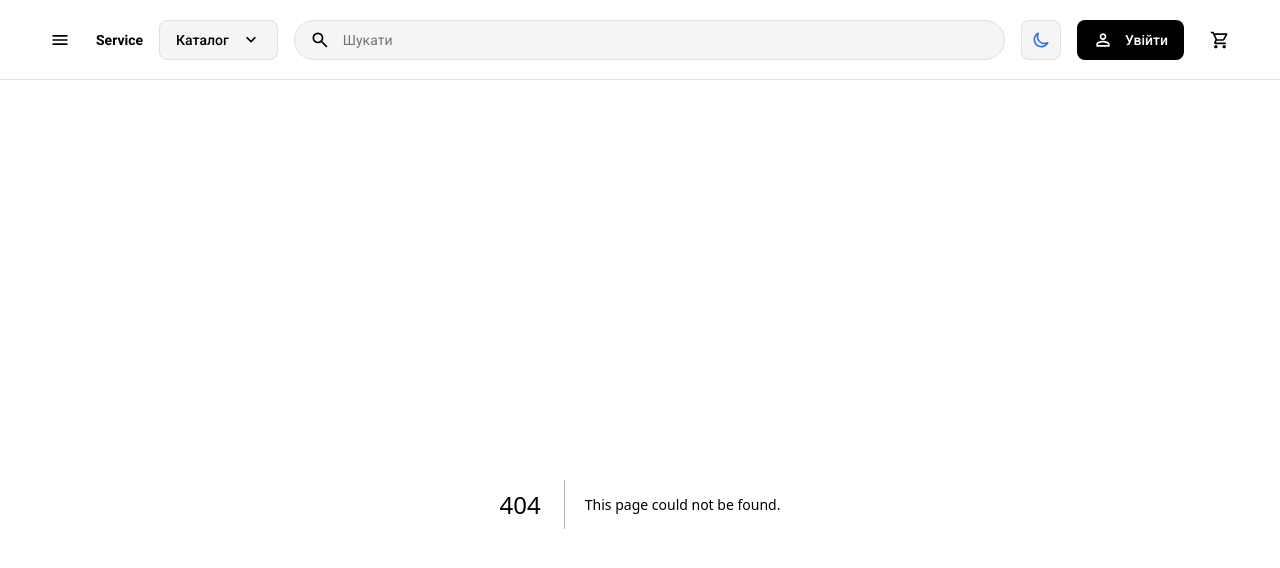
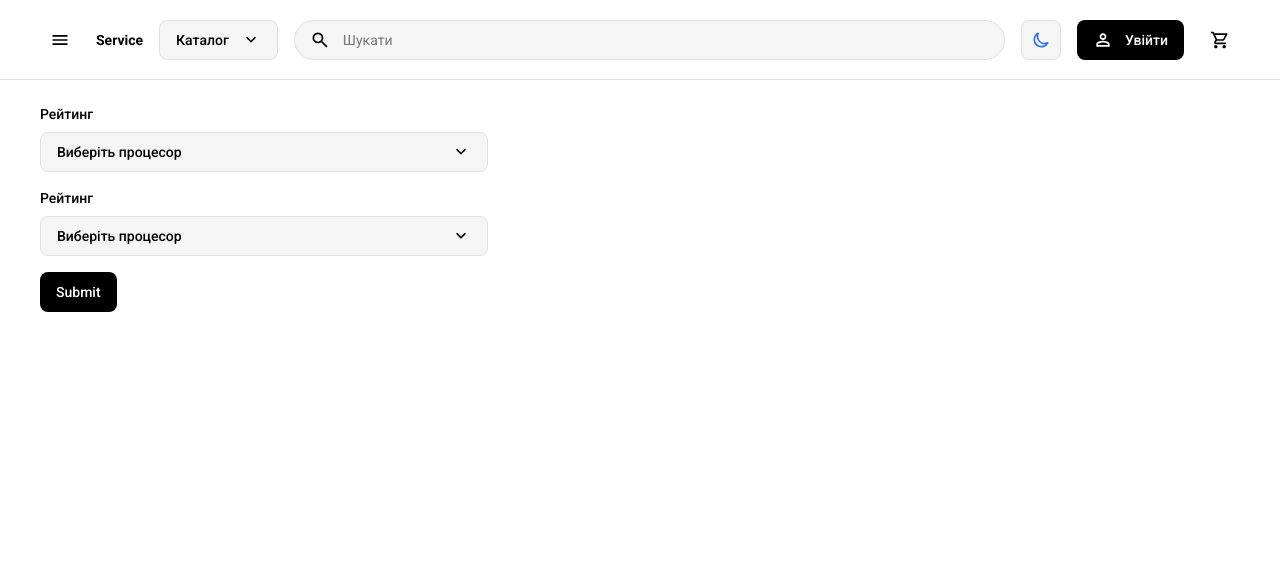
Before and after one commit to Solowayer/service-base, a Next.js app: page /form-combobox in a window 1280 px wide. Before the commit this address had no page. Shown: the top 568 px of the page. Built offline with nearby package versions, Linux system fonts and the light colour scheme.

Commit message:
Combobox tests

```diff
--- a/app/combobox/page.tsx
+++ b/app/combobox/page.tsx
@@ -2,6 +2,7 @@
 
 import { Shell } from '@/components/shells/shell'
 import { Combobox } from '@/components/ui/combobox'
+import { usePathname, useRouter } from 'next/navigation'
 import React from 'react'
 
 const processors = [
@@ -28,33 +29,46 @@ const processors = [
 ]
 
 export default function Page() {
-	const [newValue, setNewValue] = React.useState<{ label: string; value: string } | null>(null)
-
-	const [newValues, setNewValues] = React.useState<{ label: string; value: string }[]>([])
+	const pathname = usePathname()
+	const router = useRouter()
+	const [singleValue, setSingleValue] = React.useState<{ label: string; value: string } | null>(null)
+	const [multipleValues, setMultipleValues] = React.useState<{ label: string; value: string }[]>([])
 
 	return (
 		<Shell className="max-w-[1000px]">
-			<form>
 			<Combobox
 				mode="single"
 				options={processors}
-					value={newValue}
-					setValue={setNewValue}
-					onChange={option => console.log(option?.value)}
+				value={singleValue}
+				setValue={setSingleValue}
+				onChange={value => {
+					if (value !== null) {
+						router.push(`${pathname}?value=${value.value}`)
+						// alert(value.value)
+					} else {
+						router.push(`${pathname}`)
+					}
+				}}
 				placeholder="Виберіть процесор"
 			/>
 			<Combobox
 				mode="multiple"
 				options={processors}
-					values={newValues}
-					setValues={setNewValues}
-					onChange={options => {
-						const selectedValues = options?.map(option => option.value)
-						console.log(selectedValues)
-					}}
+				values={multipleValues}
+				setValues={setMultipleValues}
 				placeholder="Виберіть процесор"
 			/>
-			</form>
+
+			<div>Single combobox: {(singleValue?.label, singleValue?.value)}</div>
+			<div>
+				Single combobox:{' '}
+				{multipleValues?.map((value, index) => (
+					<div key={index}>
+						<span>{value.label}</span>
+						<span>{value.value}</span>
+					</div>
+				))}
+			</div>
 		</Shell>
 	)
 }
--- /dev/null
+++ b/app/form-combobox/page.tsx
@@ -0,0 +1,100 @@
+'use client'
+
+import React from 'react'
+import { zodResolver } from '@hookform/resolvers/zod'
+import * as z from 'zod'
+
+import { Button } from '@/components/ui/button'
+import { Form, FormControl, FormField, FormItem, FormLabel, FormMessage } from '@/components/ui/form'
+import { useForm } from 'react-hook-form'
+import { toast } from '@/components/ui/toast/use-toast'
+import { Combobox } from '@/components/ui/combobox'
+
+const processors = [
+	{ label: 'Intel Core i9-10900K', value: 'intel_core_i9_10900k' },
+	{ label: 'AMD Ryzen 9 5900X', value: 'amd_ryzen_9_5900x' },
+	{ label: 'Intel Core i7-10700K', value: 'intel_core_i7_10700k' },
+	{ label: 'AMD Ryzen 7 5800X', value: 'amd_ryzen_7_5800x' },
+	{ label: 'Intel Core i5-10600K', value: 'intel_core_i5_10600k' },
+	{ label: 'AMD Ryzen 5 5600X', value: 'amd_ryzen_5_5600x' },
+	{ label: 'Intel Core i3-10100', value: 'intel_core_i3_10100' }
+]
+
+const memory = [
+	{ label: '32GB', value: '32' },
+	{ label: '16GB', value: '16' },
+	{ label: '64GB', value: '64' },
+	{ label: '8GB', value: '8' },
+	{ label: '128GB', value: '128' },
+	{ label: '4GB', value: '4' },
+	{ label: '256GB', value: '256' },
+	{ label: '2GB', value: '2' },
+	{ label: '512GB', value: '512' },
+	{ label: '1GB', value: '1' }
+]
+
+const FormSchema = z.any()
+
+function ProfileForm() {
+	const form = useForm<z.infer<typeof FormSchema>>({
+		resolver: zodResolver(FormSchema)
+	})
+
+	function onSubmit(data: z.infer<typeof FormSchema>) {
+		toast({
+			description: (
+				<pre className="p-4 w-[340px]">
+					<code>{JSON.stringify(data, null, 2)}</code>
+				</pre>
+			)
+		})
+	}
+
+	return (
+		<Form {...form}>
+			<form onSubmit={form.handleSubmit(onSubmit)} className="space-y-4 max-w-md">
+				<FormField
+					control={form.control}
+					name="processor"
+					render={({ field }) => (
+						<FormItem>
+							<FormLabel>Рейтинг</FormLabel>
+							<FormControl>
+								<Combobox
+									mode="single"
+									options={processors}
+									value={field.value}
+									setValue={field.onChange}
+									placeholder="Виберіть процесор"
+								/>
+							</FormControl>
+							<FormMessage />
+						</FormItem>
+					)}
+				/>{' '}
+				<FormField
+					control={form.control}
+					name="memory"
+					render={({ field }) => (
+						<FormItem>
+							<FormLabel>Рейтинг</FormLabel>
+							<FormControl>
+								<Combobox
+									mode="single"
+									options={memory}
+									value={field.value}
+									setValue={field.onChange}
+									placeholder="Виберіть процесор"
+								/>
+							</FormControl>
+							<FormMessage />
+						</FormItem>
+					)}
+				/>
+				<Button type="submit">Submit</Button>
+			</form>
+		</Form>
+	)
+}
+
+export default ProfileForm
--- a/app/form-rating/page.tsx
+++ b/app/form-rating/page.tsx
@@ -15,8 +15,8 @@ const FormSchema = z.object({
 		.number()
 		.min(1, { message: 'Вкажіть рейтинг від 1 до 5' })
 		.max(5, { message: 'Вкажіть рейтинг від 1 до 5' }),
-	text: z.string().min(1, {
-		message: 'Username must be at least 2 characters.'
+	text: z.string().trim().min(1, {
+		message: 'Напишіть щось пліз'
 	})
 })
 
--- a/components/ui/combobox.tsx
+++ b/components/ui/combobox.tsx
@@ -71,7 +71,6 @@ export const Combobox = ({
 			}
 
 			if (mode === 'multiple') {
-				// Для більшої універсальності можна позабирати value
 				if (values.find(option => option === selectedOption)) {
 					setActiveIndex(index)
 					setValues(prevValues => prevValues.filter(value => value !== selectedOption))
@@ -214,8 +213,9 @@ export const Combobox = ({
 		)
 
 	return (
-		<div ref={comboboxRef} {...props} className={cn('flex flex-col gap-1 relative', {})} id="combobox">
+		<div ref={comboboxRef} {...props} className={cn('flex flex-col gap-1 relative', {})} id={`combobox-${mode}`}>
 			<Button
+				id={`combobox-button-${mode}`}
 				type="button"
 				variant="ghost"
 				className={cn('justify-between', {
```
Lines whose indentation alone changed are shown as unchanged.
